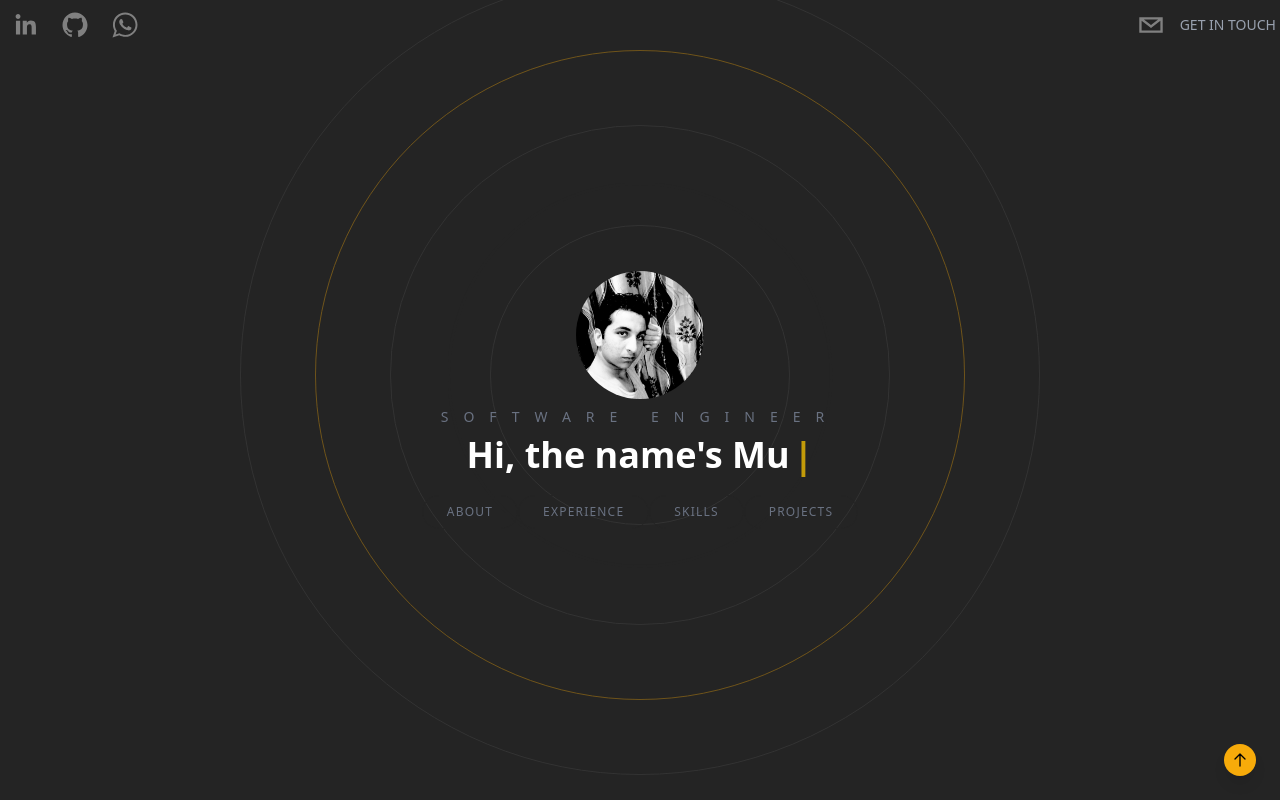
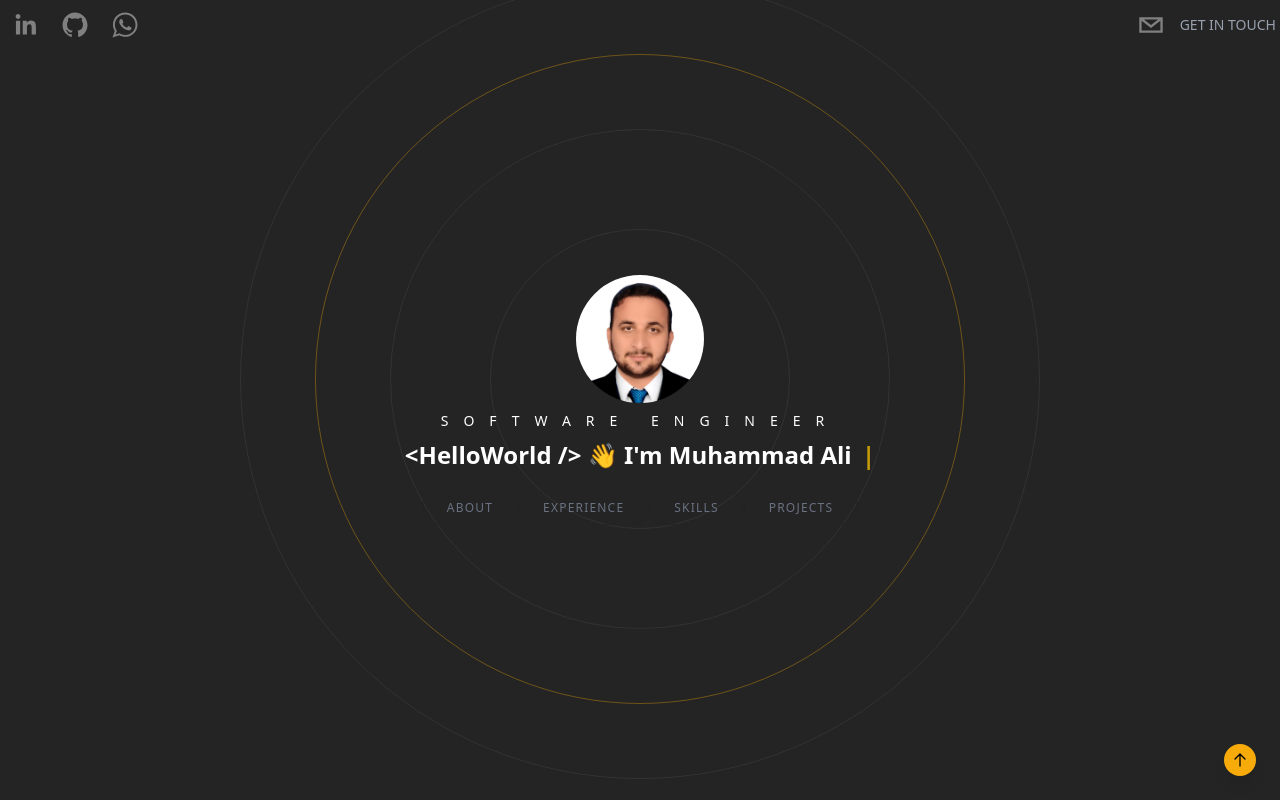
Before and after one commit to maakbarofficial/portfolio, a React (Vite) app: page / in a window 1280 px wide. Built offline with nearby package versions, Linux system fonts and the light colour scheme.

Commit message:
Update Hero section

```diff
--- a/src/data.js
+++ b/src/data.js
@@ -27,9 +27,10 @@ export const personalInformationData = {
   githubURL: "https://github.com/maakbarofficial",
   whatsappURL: "https://api.whatsapp.com/send?phone=923453117493",
   typeWriterTexts: [
-    "Hi, the name's Muhammad Ali Akbar",
-    "Guy-Who-Loves-☕️.jsx",
-    "Butt-Loves-To-Code-More.tsx",
+    "<HelloWorld /> 👋 I'm Muhammad Ali Akbar",
+    "I turn ☕ into clean code",
+    "while (alive) { code(); }",
+    "Building Products, not just Projects",
   ],
   aboutImage: aboutImg,
 };
--- a/src/views/Hero.jsx
+++ b/src/views/Hero.jsx
@@ -23,11 +23,11 @@ const Hero = () => {
       />
 
       <div className="z-20">
-        <h2 className="text-sm uppercase text-gray-500 py-2 tracking-[15px]">
+        <h2 className="text-sm uppercase text-white py-2 tracking-[15px]">
           {personalInformationData.title}
         </h2>
 
-        <h1 className="text-3xl lg:text-4xl font-semibold px-10">
+        <h1 className="text-xl lg:text-2xl font-semibold px-10">
           <span>{text}</span>
           <span className="animate-pulse text-yellow-400 ml-1">|</span>
         </h1>
```
Also changed, not shown: src/assets/hero.jpg.
